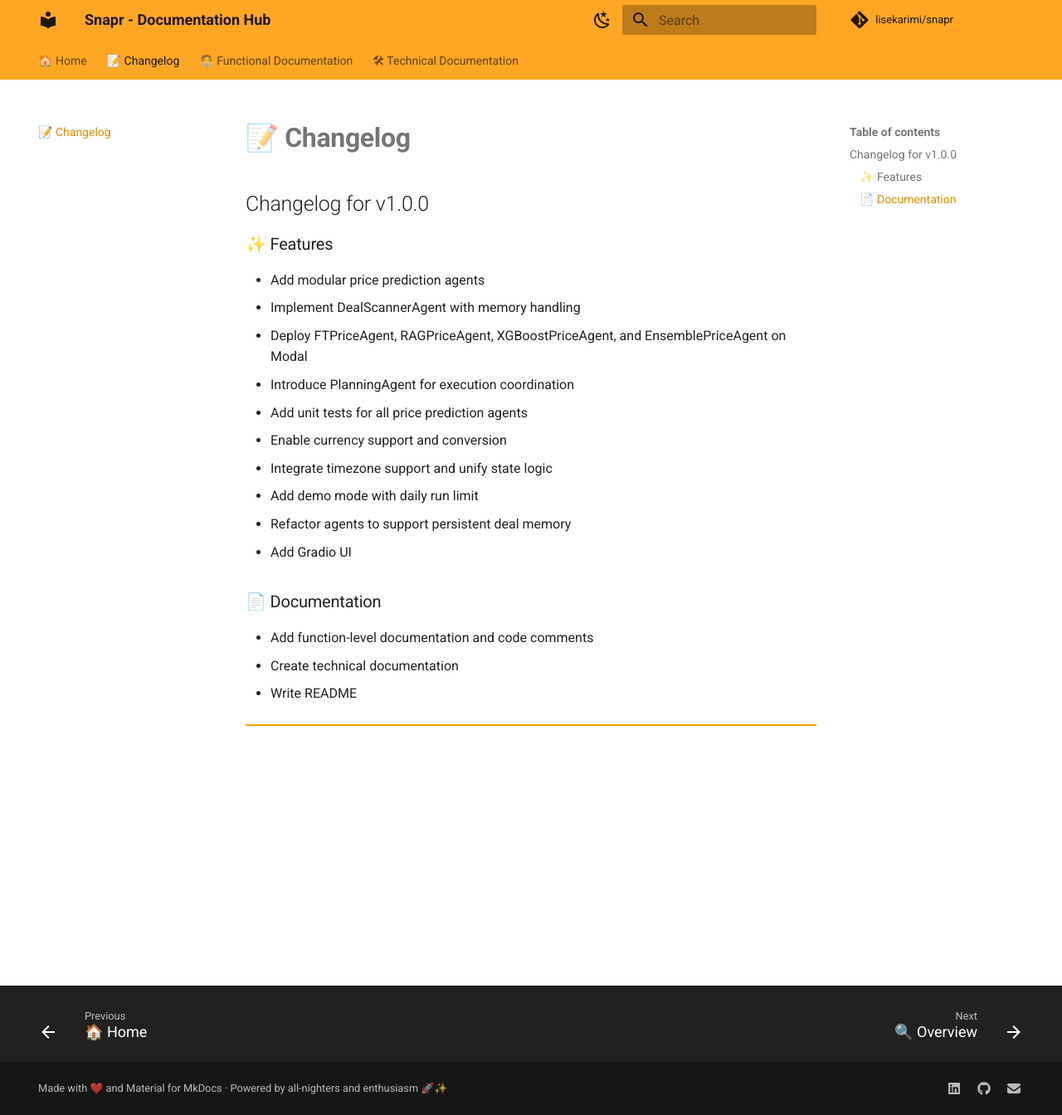
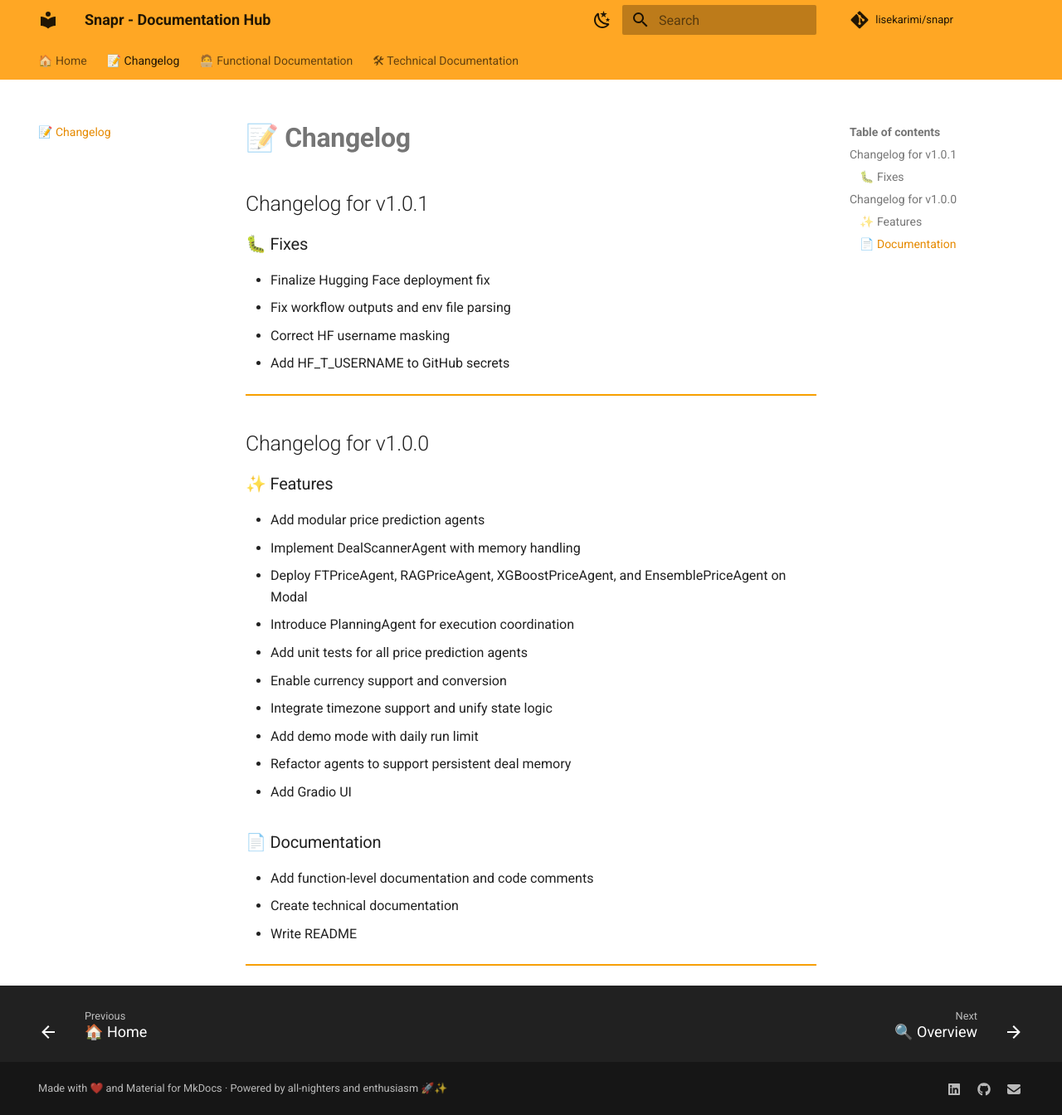
Before and after one commit to lisekarimi/snapr, an MkDocs documentation site: the page built from docs/changelog.md, in a window 1280 px wide and 1344 px high. Shown: the whole window at 83% size. Built offline with MkDocs 1.6.1 and Material for MkDocs 9.7.7, drawn with Linux system fonts in a browser that asks for light colours; comment, search, counter and statistics services are not loaded.

Commit message:
docs: update changelog in mkdocs

```diff
--- a/docs/changelog.md
+++ b/docs/changelog.md
@@ -1,3 +1,13 @@
+## Changelog for v1.0.1
+
+### 🐛 Fixes
+- Finalize Hugging Face deployment fix
+- Fix workflow outputs and env file parsing
+- Correct HF username masking
+- Add HF_T_USERNAME to GitHub secrets
+
+----
+
 ## Changelog for v1.0.0
 
 ### ✨ Features
```
